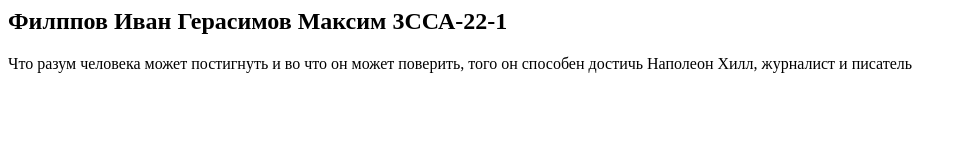
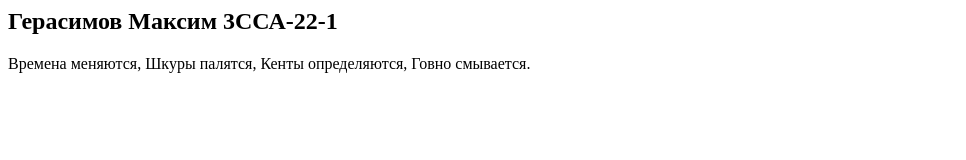
Before and after one commit to Maxim1-rgb/Aura, a plain HTML site: page index.html in a window 1280 px wide. Shown: the whole page, without its empty margins (0-966 px from the left). Drawn offline with Linux system fonts and the light colour scheme.

Commit message:
Update index.html

```diff
--- a/index.html
+++ b/index.html
@@ -1,8 +1,9 @@
 <section>
-  <h2>Филппов Иван Герасимов Максим 3ССА-22-1</h2>
+  <h2>Герасимов Максим 3ССА-22-1</h2>
   <p>
-    Что разум человека может постигнуть и во что он может поверить, того он способен достичь
-
-Наполеон Хилл, журналист и писатель
+   Времена меняются,
+Шкуры палятся,
+Кенты определяются,
+Говно смывается.
   </p>
 </section>
```
